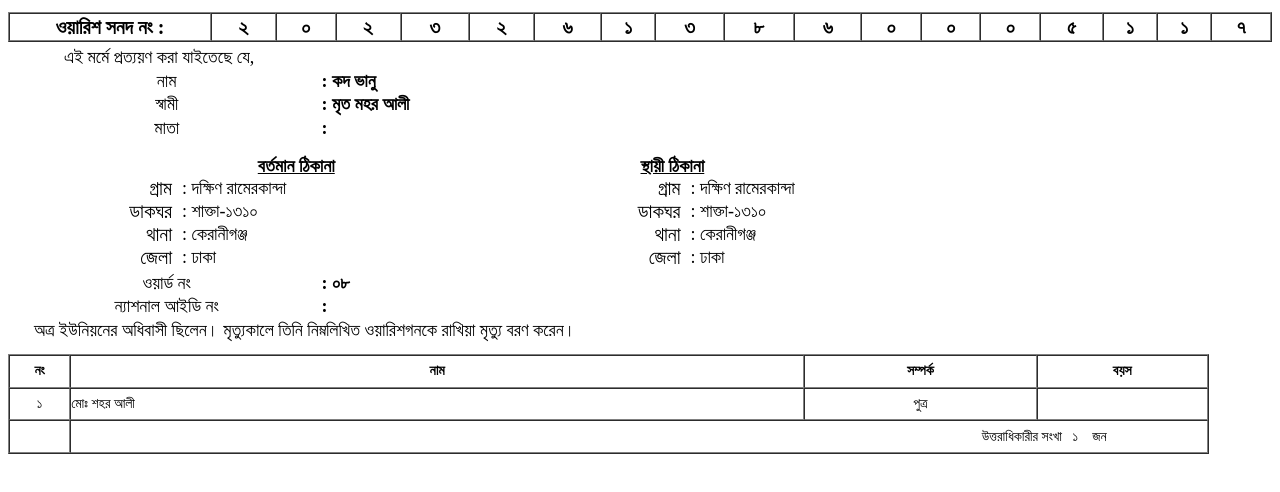
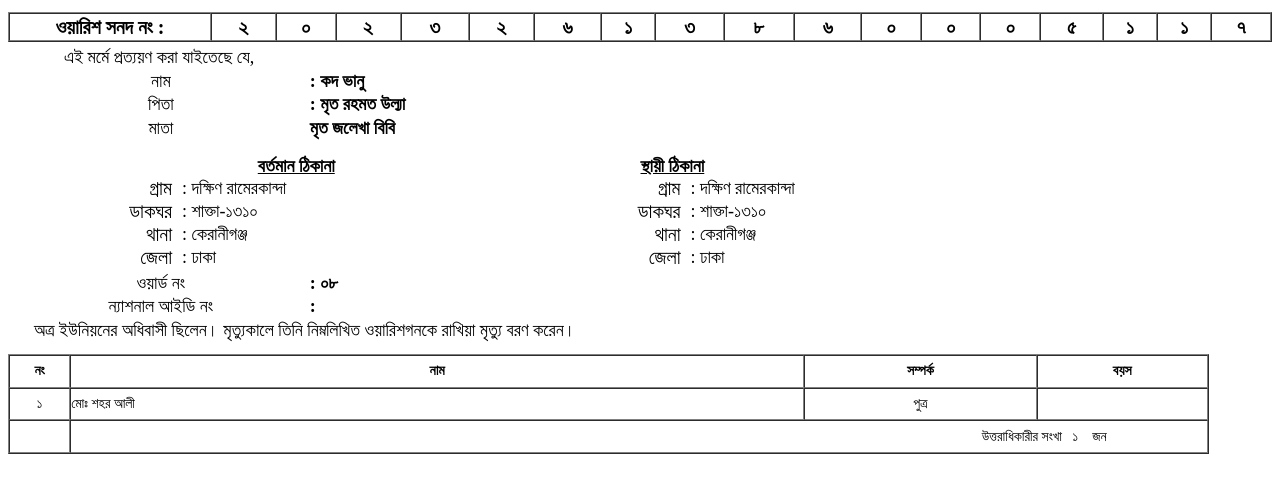
Before and after one commit to Saktaup/index.php-online_track-warish_sonod, a plain HTML site: page index.html in a window 1280 px wide. Shown: the part 178-670 px from the top of the page. Drawn offline with Linux system fonts and the light colour scheme.

Commit message:
Update index.html

```diff
--- a/index.html
+++ b/index.html
@@ -79,14 +79,14 @@
                     <td></td>
                 </tr>
                 <tr>
-                    <td style="font-size:18px; text-align:center; ">স্বামী</td>
-                    <td><font style="font-size:18px;  font-weight:bold;">: মৃত মহর আলী</font></td>
+                    <td style="font-size:18px; text-align:center; ">পিতা</td>
+                    <td><font style="font-size:18px;  font-weight:bold;">: মৃত রহমত উল্যা</font></td>
                     <td></td>
                     <td></td>
                 </tr>
                 <tr>
                     <td style="font-size:18px; text-align:center;">মাতা </td>
-                    <td><font style="font-size:18px;  font-weight:bold;">:    </font></td>
+                    <td><font style="font-size:18px;  font-weight:bold;">মৃত জলেখা বিবি</font></td>
                     <td></td>
                     <td></td>
                 </tr>
```
